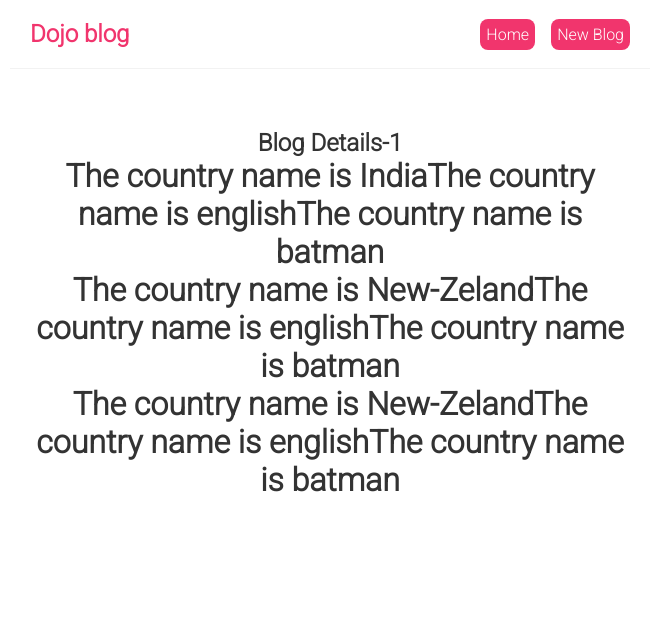
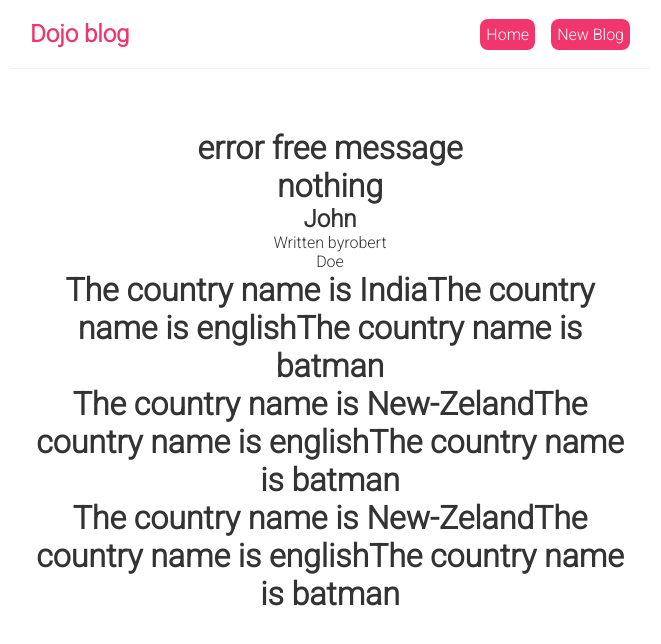
Before and after one commit to priya-0002/React-Blog, a React (Create React App) app: page /blogs/1 in a window 1280 px wide. Shown: the top 644 px of the page, without its empty margins (310-971 px from the left). Built offline with nearby package versions, Linux system fonts and the light colour scheme; data requests are answered from the project's data file.

Commit message:
using custom hook again

```diff
--- a/src/BlogDetails.js
+++ b/src/BlogDetails.js
@@ -1,12 +1,22 @@
 import { useParams } from "react-router";
+import useFetch from './UseFetch';
 
 const BlogDetails = () => {
 
      const{id}=useParams();
+     const{blogs, isPending, error} = useFetch('  http://localhost:8003/blogs/1');
     return (
 
         <div className="blog-details">
-            <h2>Blog Details-{id}</h2>
+          {error?<h1> {error}</h1>:<h1> error free message</h1>}
+          {isPending?<h1> loading..</h1>:<h1> nothing</h1>}
+          {blogs&&(
+              <article>
+                  <h2>{blogs.tittle}</h2>
+                  <p> Written by{ blogs.author}</p>
+                  <div>{ blogs.body}</div>
+              </article>
+          )}
         </div>
      );
 }
```
